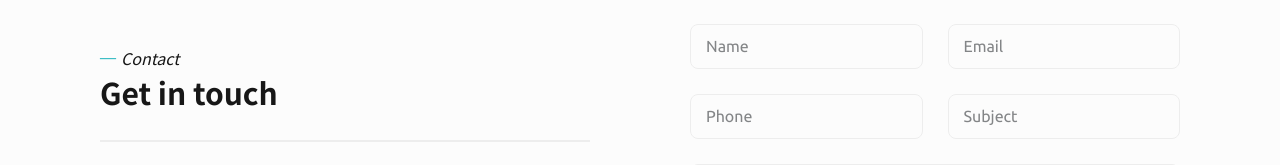
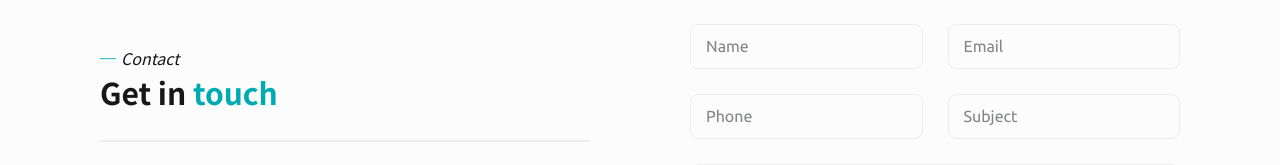
Before and after one commit to Ben-Zama/portfolio-rebuild, a Nuxt app: page /contact in a window 1280 px wide. Shown: the part 176-341 px from the top of the page. Built offline with nearby package versions, Linux system fonts and the light colour scheme; a web font is replaced by a local one; what vue3-marquee would draw is missing.

Commit message:
minor fixes on contact page

```diff
--- a/app/assets/css/contact.scss
+++ b/app/assets/css/contact.scss
@@ -14,6 +14,9 @@
           font-size: 30px;
           font-family: var(--header-font);
           font-weight: bold;
+          span {
+            color: var(--accent);
+          }
         }
       }
       .box {
--- a/app/pages/contact.vue
+++ b/app/pages/contact.vue
@@ -4,7 +4,7 @@
       <div class="container">
         <div class="heading">
           <pageTitle title="Contact" />
-          <h2>Get in touch</h2>
+          <h2>Get in <span>touch</span></h2>
         </div>
         <hr />
         <div class="box">
```
